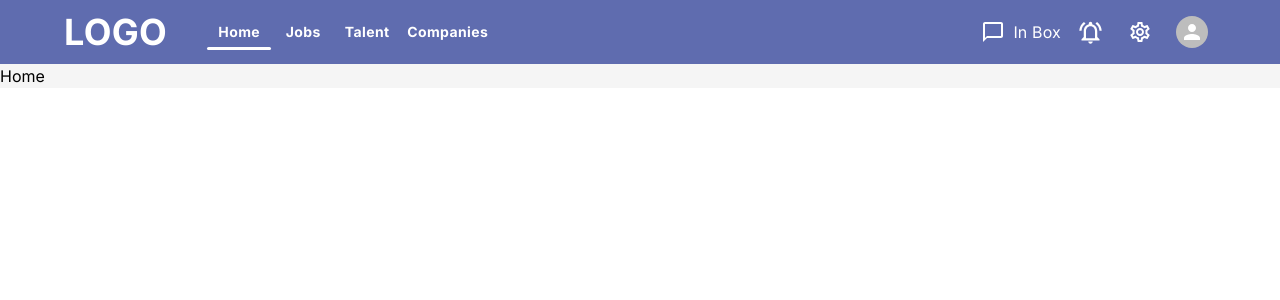
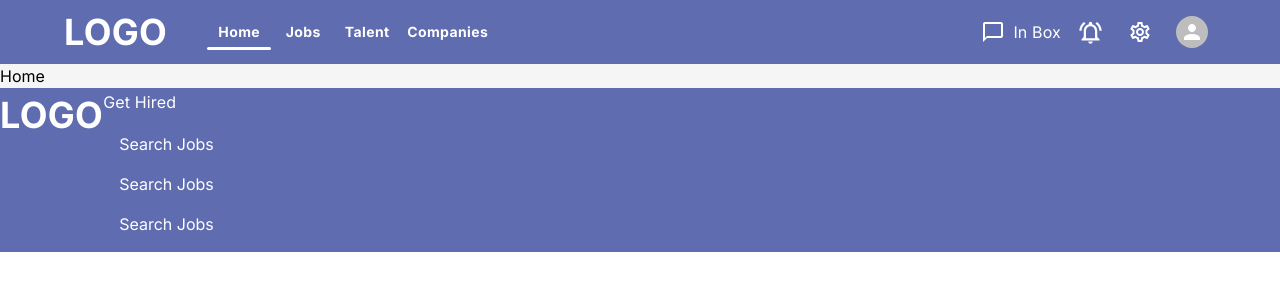
Before and after one commit to thantzarni77/job_finder, a React (Vite) app in the folder job_finder_frontend/: page / in a window 1280 px wide. Shown: the top 300 px of the page. Built offline with nearby package versions, Linux system fonts and the light colour scheme.

Commit message:
commit before merge

```diff
--- /dev/null
+++ b/job_finder_frontend/src/components/user/Footer.tsx
@@ -0,0 +1,32 @@
+import { Box, List, ListItem, Typography } from "@mui/material";
+export default function Footer() {
+  return (
+    <Box
+      sx={{
+        maxHeight: "300px",
+        background: " #5f6caf",
+        display: "flex",
+        color: "white",
+      }}
+    >
+      <Box>
+        <Typography sx={{ fontWeight: 700, fontSize: "36px" }}>LOGO</Typography>
+      </Box>
+      <Box sx={{ display: "flex" }}>
+        <Box sx={{ display: "flex" }}>
+          <Box>
+            <Typography variant="subtitle1" sx={{ fontWeight: 400 }}>
+              Get Hired
+            </Typography>
+            <List>
+              <ListItem>Search Jobs</ListItem>
+              <ListItem>Search Jobs</ListItem>
+              <ListItem>Search Jobs</ListItem>
+            </List>
+          </Box>
+        </Box>
+        <Box></Box>
+      </Box>
+    </Box>
+  );
+}
--- a/job_finder_frontend/src/layouts/user/UserMainLayout.tsx
+++ b/job_finder_frontend/src/layouts/user/UserMainLayout.tsx
@@ -3,6 +3,7 @@ import Header from "../../components/user/Header";
 import { Outlet } from "react-router";
 import AppDrawer from "../../components/user/AppDrawer";
 import ScrollToTop from "../../helper/ScrollToTop";
+import Footer from "../../components/user/Footer";
 
 export default function UserMainLayout() {
   return (
@@ -11,6 +12,7 @@ export default function UserMainLayout() {
       <Header />
       <AppDrawer />
       <Outlet />
+      <Footer />
     </Box>
   );
 }
```
